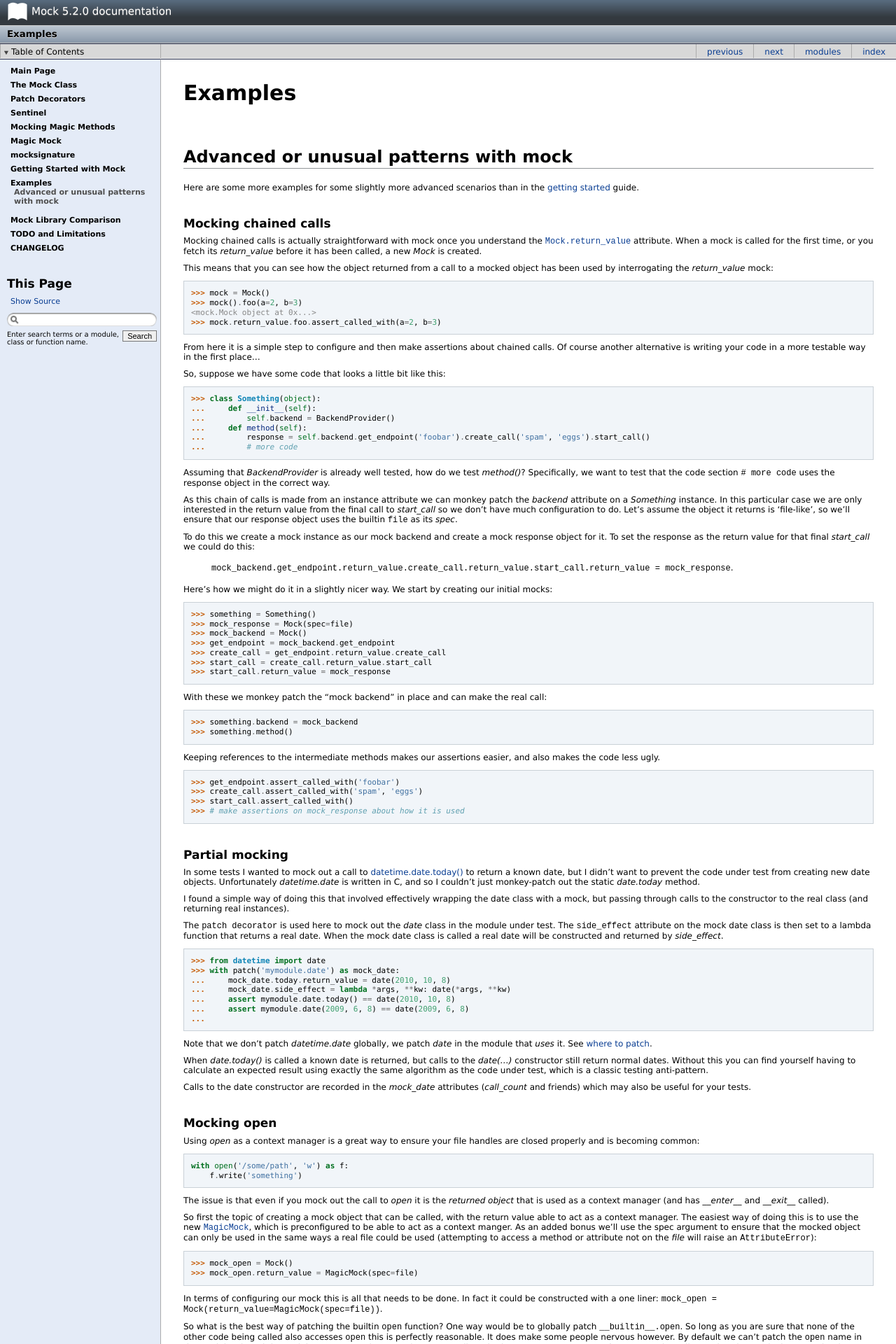
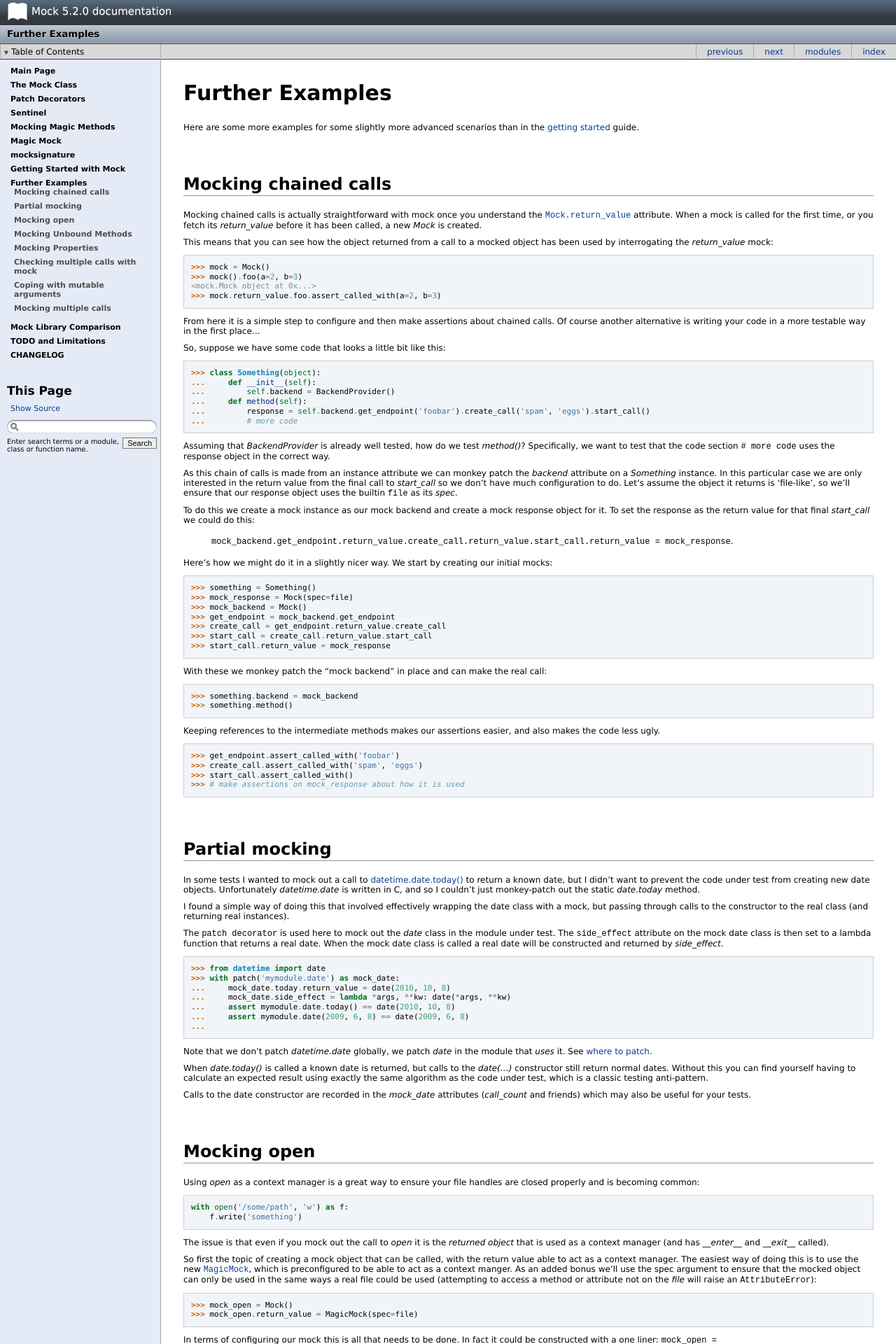
Before and after one commit to graingert/mock-git, a Sphinx documentation site: the page built from docs/examples.txt, in a window 1280 px wide. Shown: the top 1920 px of the page at 70% size. Built offline with Sphinx 7.4.7, drawn with Linux system fonts in a browser that asks for light colours; some of the changed text lies outside the part shown.

Commit message:
Doc updates

```diff
--- a/docs/examples.txt
+++ b/docs/examples.txt
@@ -1,9 +1,6 @@
-==========
- Examples
-==========
-----------------------------------------
- Advanced or unusual patterns with mock
-----------------------------------------
+==================
+ Further Examples
+==================
 
 .. currentmodule:: mock
 
```
Also changed, not shown: docs/mock.txt (+16 -0 lines).
